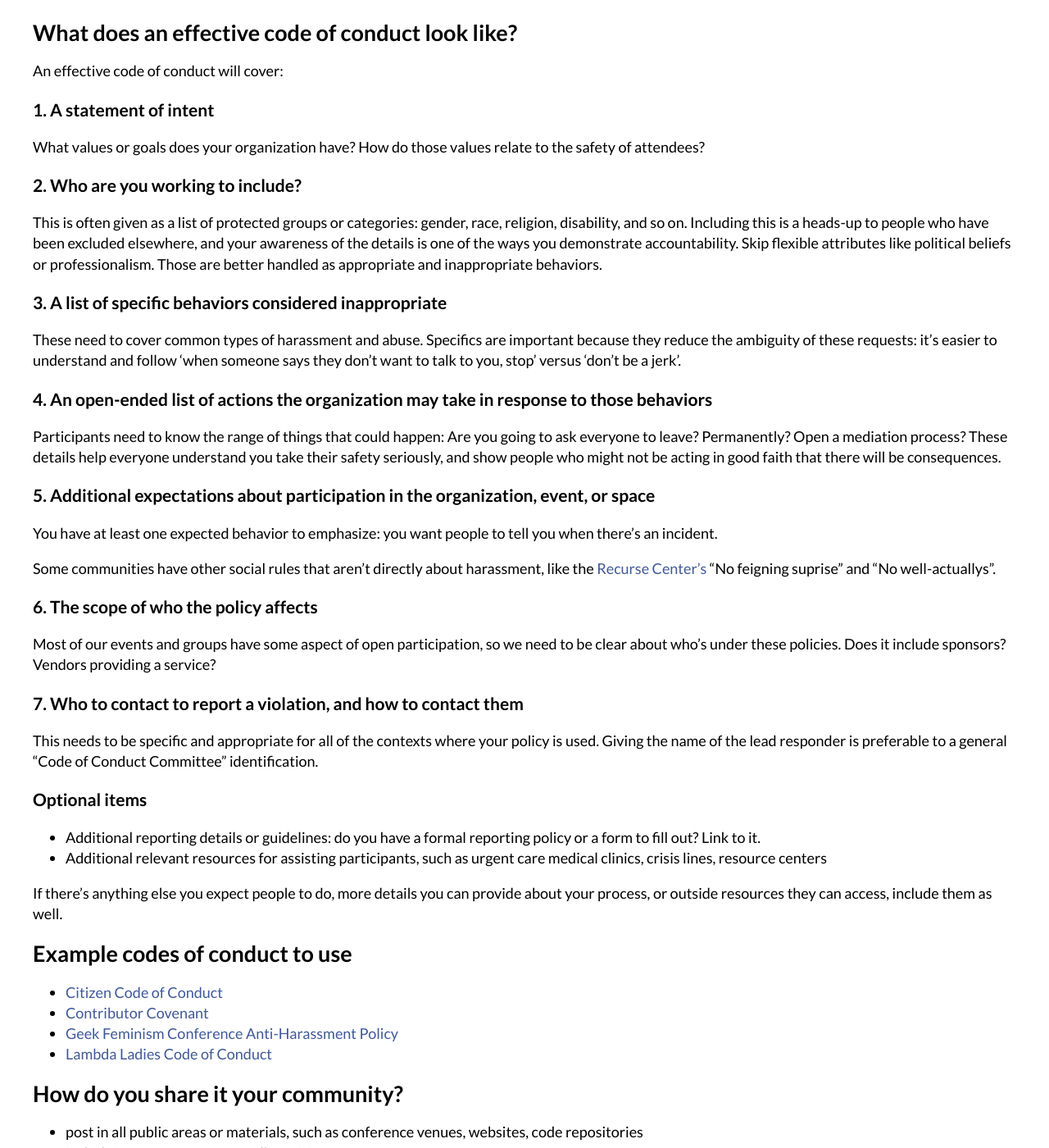
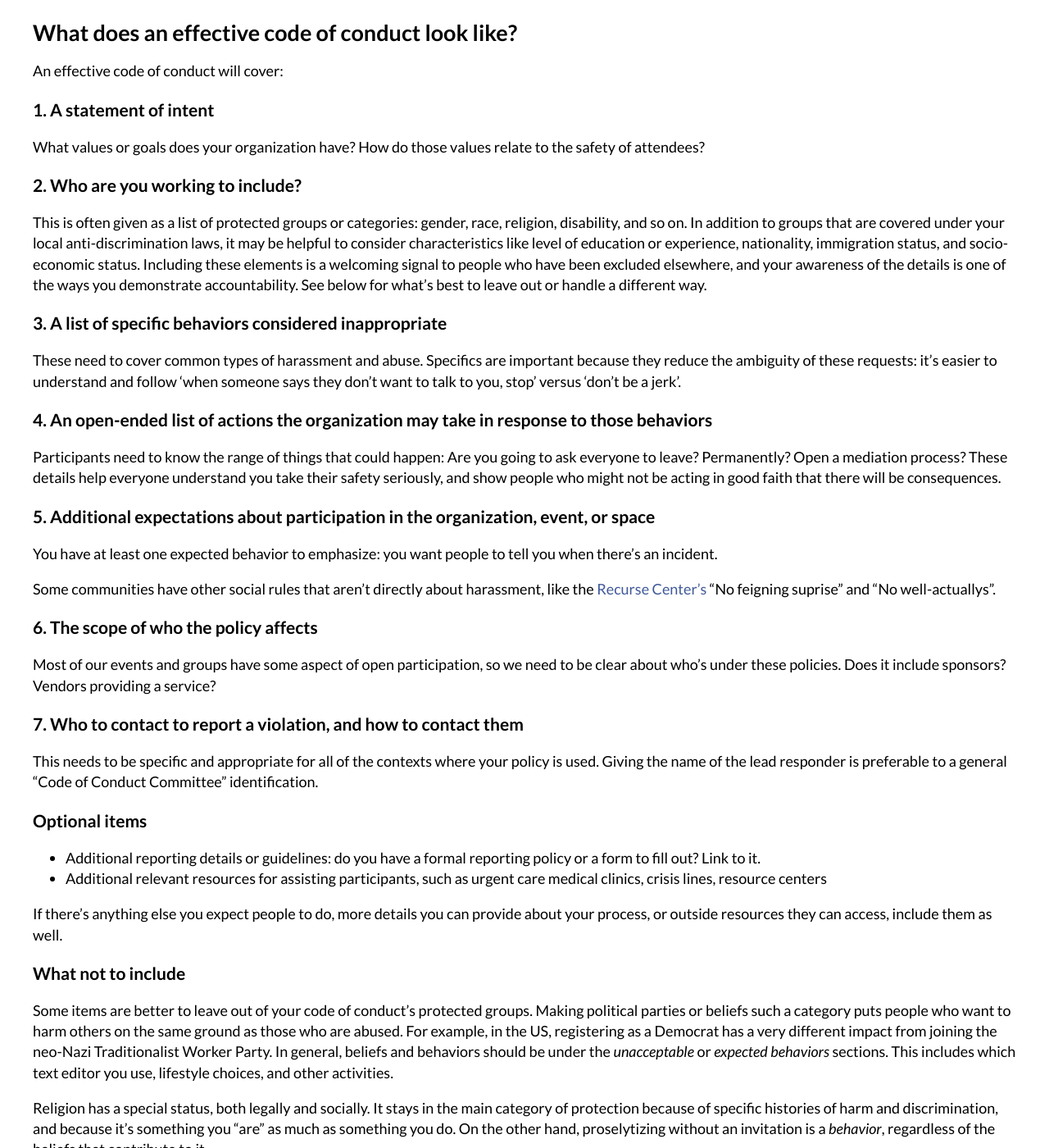
Before and after one commit to safetyfirstpdx/safetyfirstpdx.github.io, a Jekyll site: the page built from resources/code_of_conduct.md, in a window 1280 px wide and 1400 px high, scrolled down 497 px. Shown: the whole window at 82% size. Built offline with Jekyll 4.4.1, drawn with Linux system fonts in a browser that asks for light colours; nearby versions of some CDN libraries; some of the changed text lies outside the part shown.

Commit message:
Adding descriptions of content that doesn't belong in a code of conduct.

```diff
--- a/resources/code_of_conduct.md
+++ b/resources/code_of_conduct.md
@@ -23,7 +23,7 @@ What values or goals does your organization have? How do those values relate to
 
 ### 2. Who are you working to include?
 
-This is often given as a list of protected groups or categories: gender, race, religion, disability, and so on. Including this is a heads-up to people who have been excluded elsewhere, and your awareness of the details is one of the ways you demonstrate accountability. Skip flexible attributes like political beliefs or professionalism. Those are better handled as appropriate and inappropriate behaviors.
+This is often given as a list of protected groups or categories: gender, race, religion, disability, and so on. In addition to groups that are covered under your local anti-discrimination laws, it may be helpful to consider characteristics like level of education or experience, nationality, immigration status, and socio-economic status. Including these elements is a welcoming signal to people who have been excluded elsewhere, and your awareness of the details is one of the ways you demonstrate accountability. See below for what's best to leave out or handle a different way.
 
 ### 3. A list of specific behaviors considered inappropriate
 
@@ -54,6 +54,14 @@ This needs to be specific and appropriate for all of the contexts where your pol
 
 If there's anything else you expect people to do, more details you can provide about your process, or outside resources they can access, include them as well.
 
+### What not to include
+
+Some items are better to leave out of your code of conduct's protected groups. Making political parties or beliefs such a category puts people who want to harm others on the same ground as those who are abused. For example, in the US, registering as a Democrat has a very different impact from joining the neo-Nazi Traditionalist Worker Party. In general, beliefs and behaviors should be under the *unacceptable* or *expected behaviors* sections. This includes which text editor you use, lifestyle choices, and other activities.
+
+Religion has a special status, both legally and socially. It stays in the main category of protection because of specific histories of harm and discrimination, and because it's something you "are" as much as something you do. On the other hand, proselytizing without an invitation is a *behavior*, regardless of the beliefs that contribute to it.
+
+Also refrain from statements that are ambiguous or rely on specific cultural knowledge. "Be excellent to each other" may have all sorts of different understandings. Be careful about anything that may rely on a participant understanding the intent of the organizers — if it's important, make it explicit.
+
 ## Example codes of conduct to use
 
 - [Citizen Code of Conduct](http://citizencodeofconduct.org/)
```
